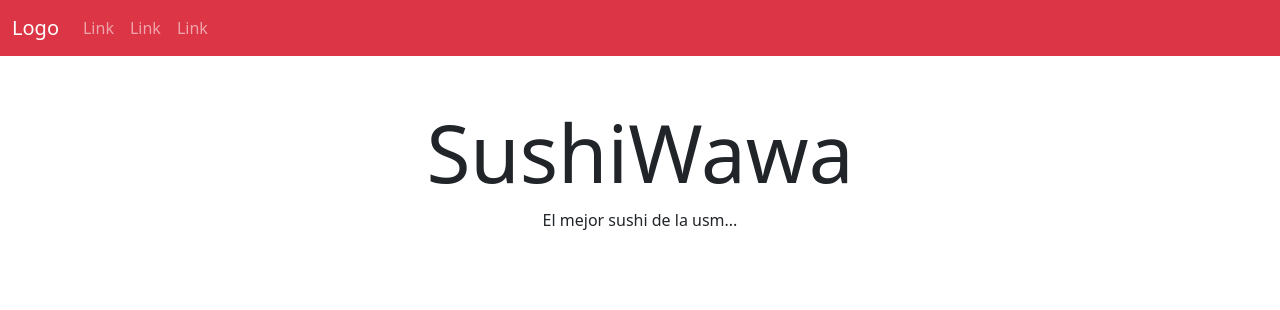
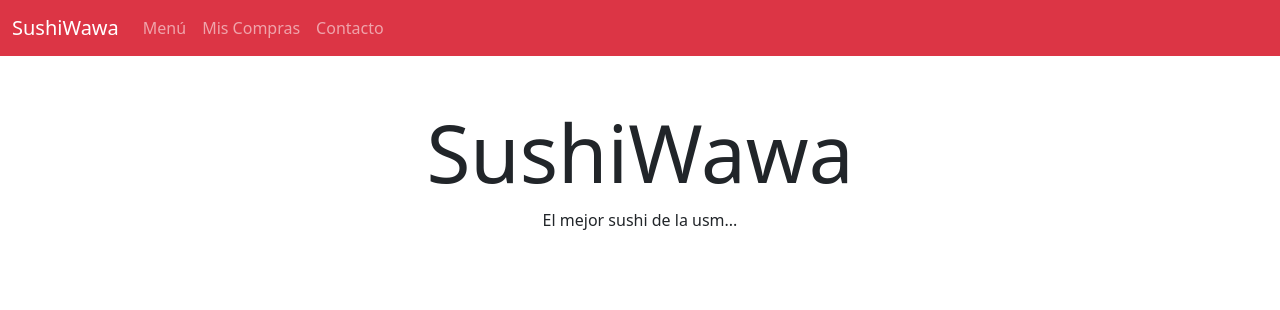
Before and after one commit to profealejandrousm/Sushiwawa, a Django app: page / in a window 1280 px wide. Shown: the top 310 px of the page. Run offline with Django 5.2, Linux system fonts and the light colour scheme.

Commit message:
Fix y menu2

```diff
--- a/appsushi/templates/appsushi/base.html
+++ b/appsushi/templates/appsushi/base.html
@@ -1,3 +1,4 @@
+{% load static %}
 <!DOCTYPE html>
 <html lang="es">
 
@@ -14,20 +15,20 @@
 <body>
     <nav class="navbar navbar-expand-sm bg-danger navbar-dark">
         <div class="container-fluid">
-            <a class="navbar-brand" href="#">Logo</a>
+            <a class="navbar-brand" href='{% url "index" %}'>SushiWawa</a>
             <button class="navbar-toggler" type="button" data-bs-toggle="collapse" data-bs-target="#collapsibleNavbar">
                 <span class="navbar-toggler-icon"></span>
             </button>
             <div class="collapse navbar-collapse" id="collapsibleNavbar">
                 <ul class="navbar-nav">
                     <li class="nav-item">
-                        <a class="nav-link" href="#">Link</a>
+                        <a class="nav-link" href='{% url "menu" %}'>Menú</a>
                     </li>
                     <li class="nav-item">
-                        <a class="nav-link" href="#">Link</a>
+                        <a class="nav-link" href='{% url "miscompras" %}'>Mis Compras</a>
                     </li>
                     <li class="nav-item">
-                        <a class="nav-link" href="#">Link</a>
+                        <a class="nav-link" href="#">Contacto</a>
                     </li>
                 </ul>
             </div>
--- a/appsushi/templates/appsushi/productos.html
+++ b/appsushi/templates/appsushi/menu.html
@@ -1,4 +1,5 @@
 {% extends "appsushi/base.html" %}
+{% load static %}
 
 
 {% block contenido %}
@@ -11,7 +12,7 @@
              <div class="col-lg-4">
             <div class="card p-2 shadow rounded">
 
-                <img class="card-img-top" src="https://picsum.photos/id/1020/600/400" alt="Card image">
+                <img class="card-img-top" src='{% static "appsushi/img/electrica.jfif" %}' alt="Card image">
 
                 <div class="card-body">
                     <h4 class="card-title">{{producto.nombre_producto}}</h4>
--- a/appsushi/urls.py
+++ b/appsushi/urls.py
@@ -1,9 +1,9 @@
 from django.urls import path
 from django.urls import include, path
-from .views import index, productos, miscompras
+from .views import index, menu, miscompras
 
 urlpatterns = [
     path('',index,name='index'),
-    path('productos/',productos, name='productos'),
+    path('menu/',menu, name='menu'),
     path('miscompras/', miscompras, name='miscompras' )
 ]
--- a/appsushi/views.py
+++ b/appsushi/views.py
@@ -7,14 +7,14 @@ def index(request):
     return render(request,'appsushi/index.html')
 
 
-def productos(request):
+def menu(request):
     productos=Producto.objects.all()
 
     context={
         "productos":productos
     }
 
-    return render(request,'appsushi/productos.html', context)
+    return render(request,'appsushi/menu.html', context)
 
 def miscompras(request):
     fecha=date.today()
```
